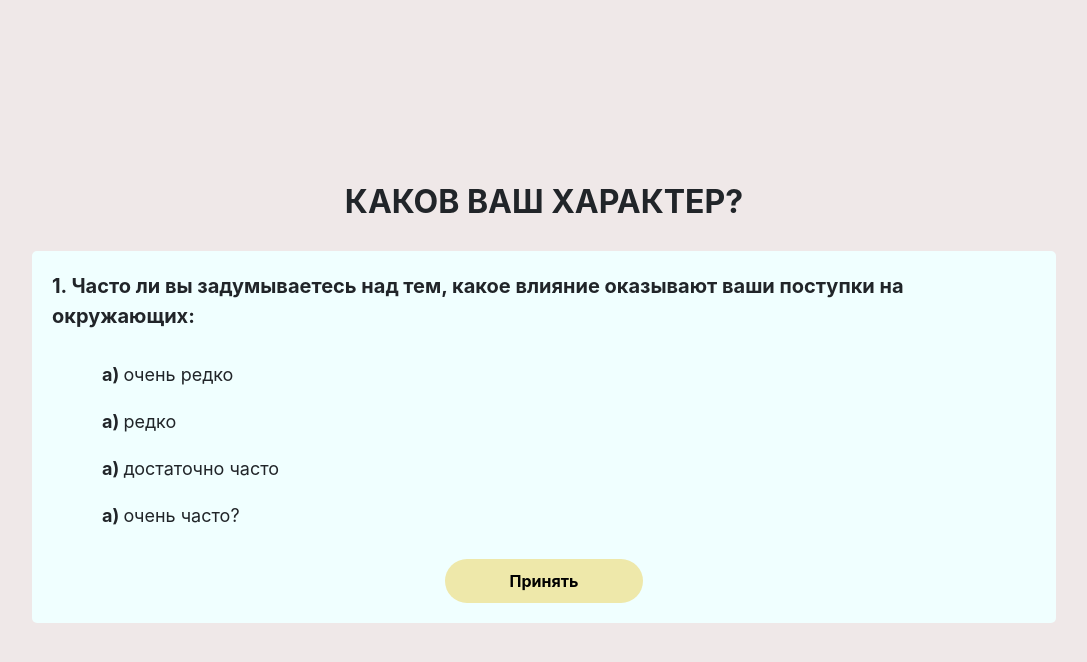
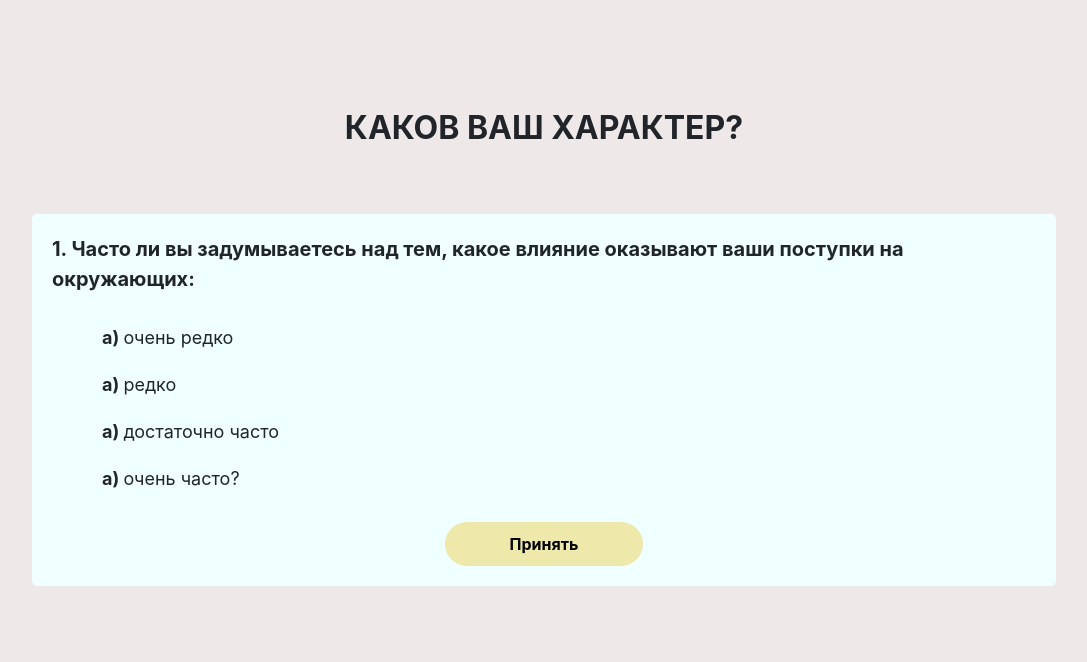
Before and after one commit to SlawaSlawa/js-what-is-your-character, a plain HTML site: page index.html in a window 1280 px wide. Shown: the whole page, without its empty margins (96-1183 px from the left). Drawn offline with Linux system fonts and the light colour scheme.

Commit message:
modified title position

```diff
--- a/css/style.css
+++ b/css/style.css
@@ -1,4 +1,5 @@
 .conatainer {
+	position: relative;
 	max-width: 1024px;
 	margin: 0 auto;
 }
@@ -12,12 +13,17 @@
 }
 
 .title {
+	position: absolute;
 	text-transform: uppercase;
 	text-align: center;
-	margin-bottom: 25px;
+	left: 50%;
+	transform: translateX(-50%);
+	top: -110px;
+	z-index: 100;
 }
 
 .content {
+	position: relative;
 	background-color: azure;
 	border-radius: 5px;
 	padding: 20px;
```
